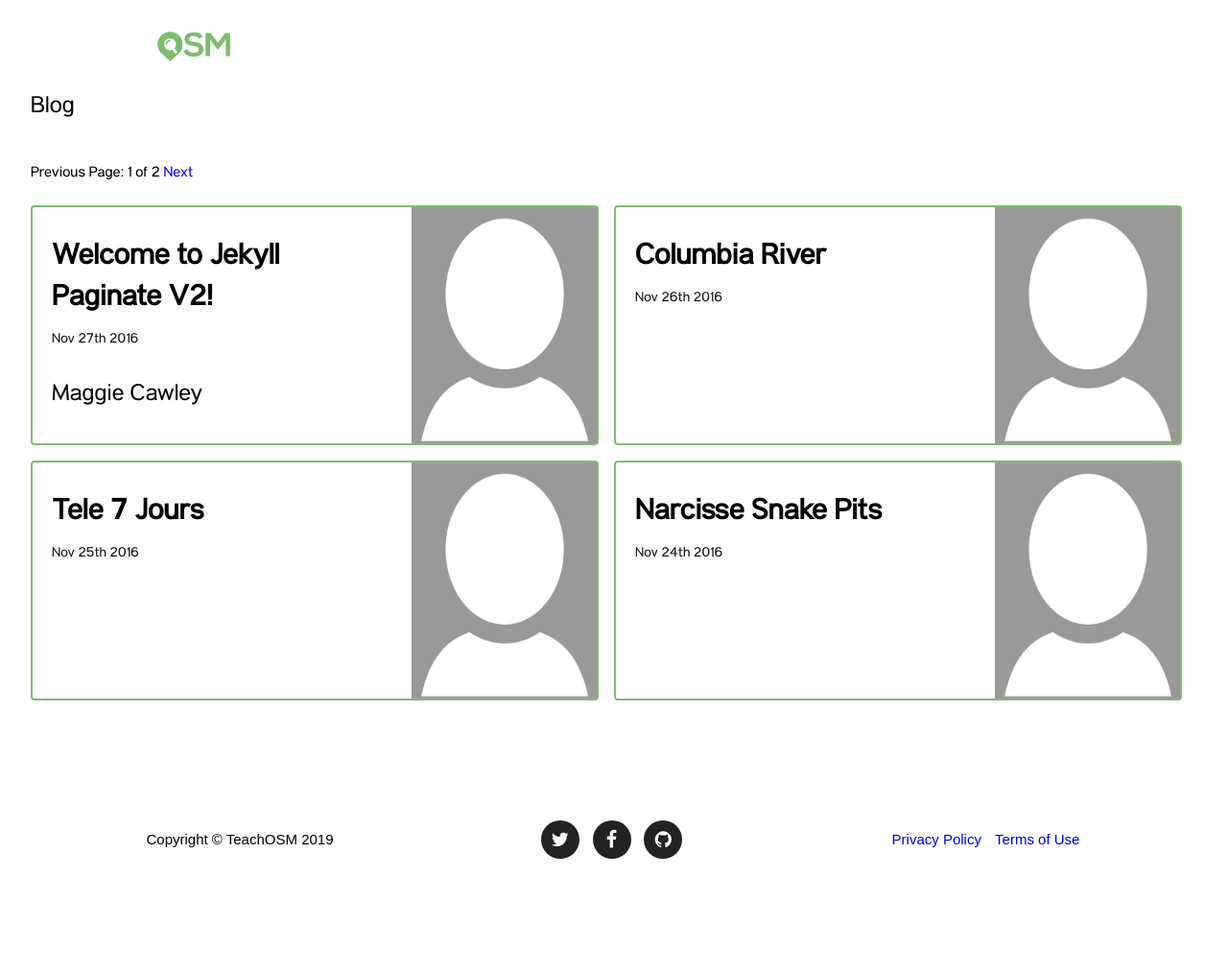
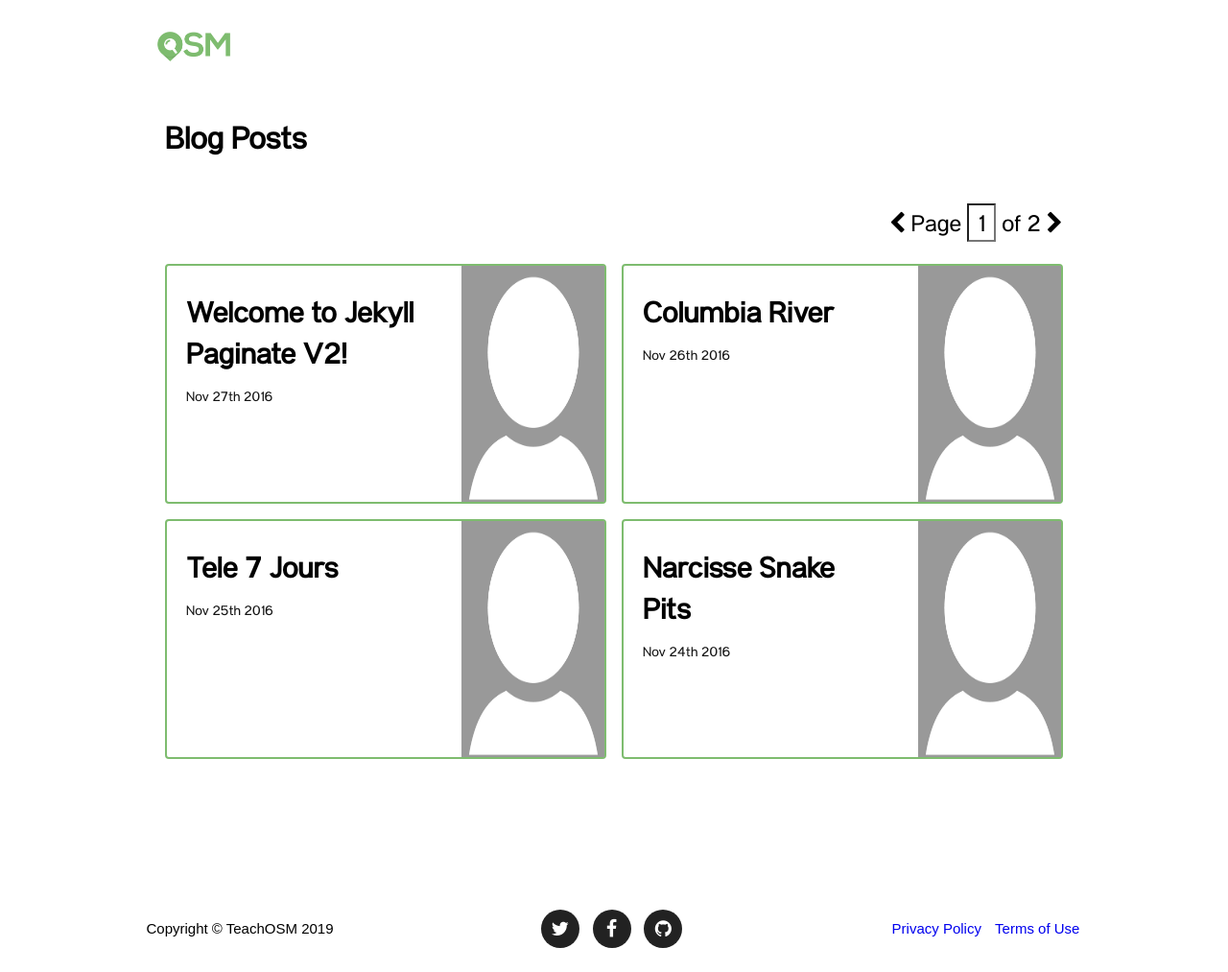
Before and after one commit to GeoSurge/teachosm, a Jekyll site: the page built from pages/blog.html, in a window 1280 px wide and 1013 px high. Shown: the whole window at 96% size. Built offline with Jekyll 4.4.1, drawn with Linux system fonts in a browser that asks for light colours; the list of posts is cut into pages by our own code.

Commit message:
delete author yaml file because it made things too complicated and finished styling for pagination

```diff
--- a/_sass/blog.scss
+++ b/_sass/blog.scss
@@ -1,18 +1,45 @@
 .blog {
   margin-top: 140px;
-  margin: 100px 32px;
+  margin: 100px auto;
+  max-width: 1000px;
   overflow: hidden;
+  padding: 32px;
 
   .blog-title {
+    align-items: center;
     display: flex;
-    align-items: center;
     margin-bottom: 24px;
 
     .page-title {
-      font-size: 24px;
+      font-size: 32px;
+      font-weight: bold;
       margin: 0;
     }
   }
+
+
+  .pagination {
+    font-size: 24px;
+    text-align: right;
+    width: 100%;
+
+    input.pagination-number {
+      height: 40px;
+      padding-top: 10px;
+      text-align: center;
+      width: 30px;
+    }
+
+    a {
+      color: black;
+      cursor: pointer;
+
+      &:-webkit-any-link {
+        color: black;
+      }
+    }
+  }
+
   .blog-post-list {
     display: grid;
     grid-auto-rows: 250px;
@@ -22,6 +49,15 @@
 
     @media screen and (max-width: 850px) {
       grid-template-columns: 1fr;
+    }
+
+    .blog-post-card-wrapper {
+
+      &:hover {
+        text-decoration: none;
+        .blog-post-card {
+          background: $primary-color;
+        }
       }
 
       .blog-post-card {
@@ -67,3 +103,4 @@
       }
     }
   }
+}
--- a/blog/index.html
+++ b/pages/blog.html
@@ -1,37 +1,43 @@
 ---
 title: blog
+permalink: "/blog"
 layout: default
 pagination:
   enabled: true
+
 ---
 
 <div class="blog-title">
-  <h1 class="page-title">Blog</h1>
+  <h1 class="page-title">Blog Posts</h1>
 </div>
 
 {% if paginator.total_pages > 1 %}
 <div class="pagination">
   {% if paginator.previous_page %}
     <a href="{{ paginator.previous_page_path }}" class="previous">
-      Previous
+      <div class="fa fa-chevron-left" title="previous"></div>
     </a>
   {% else %}
-    <span class="previous">Previous</span>
+      <div class="fa fa-chevron-left" title="previous"></div>
   {% endif %}
-  <span class="page_number ">
-    Page: {{ paginator.page }} of {{ paginator.total_pages }}
+  <span class="page_number">
+    Page <input onClick="this.setSelectionRange(0, this.value.length)" class="pagination-number" type="text" value="{{ paginator.page }}"> of {{ paginator.total_pages }}
   </span>
   {% if paginator.next_page %}
-    <a href="{{ paginator.next_page_path }}" class="next">Next</a>
+    <a href="{{ paginator.next_page_path }}" class="next">
+      <div class="fa fa-chevron-right" title="next"></div>
+    </a>
   {% else %}
-    <span class="next ">Next</span>
+    <span class="next">
+      <div class="fa fa-chevron-right" title="next"></div>
+    </span>
   {% endif %}
 </div>
 {% endif %}
 
 <div class="blog-post-list">
   {% for post in paginator.posts %}
-  <a href="{{ post.url }}">
+  <a href="{{ post.url }}" class="blog-post-card-wrapper">
     <div class="blog-post-card">
       <div class="left">
         <div class="blog-post-card-title">{{ post.title }}</div>
@@ -49,7 +55,7 @@ pagination:
           {% endcase %}
           {{year}}
         </div>
-        <div class="blog-post-card-author">{{ site.data.authors[post.author].name }}</div>
+        <div class="blog-post-card-author">{{ site.data.author }}</div>
       </div>
       <div class="right">
         <img class="blog-post-card-image" src="/assets/images/default-profile.jpg">
```
Also changed, not shown: other parts of pages/blog.html (+15 -0 lines), _data/authors.yml (deleted, +0 -12 lines), collections/_posts/2016-11-27-welcome-to-jekyll-paginate-v2.md (+3 -1 lines). Lines whose indentation alone changed are shown as unchanged.
